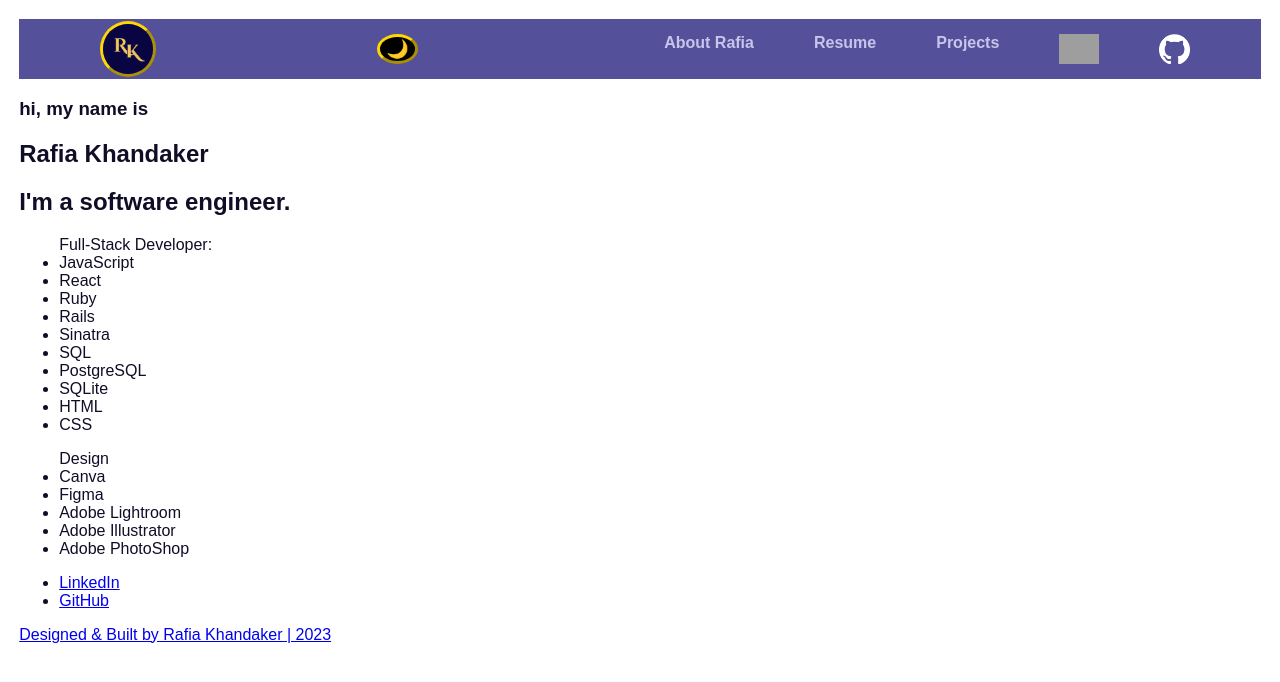
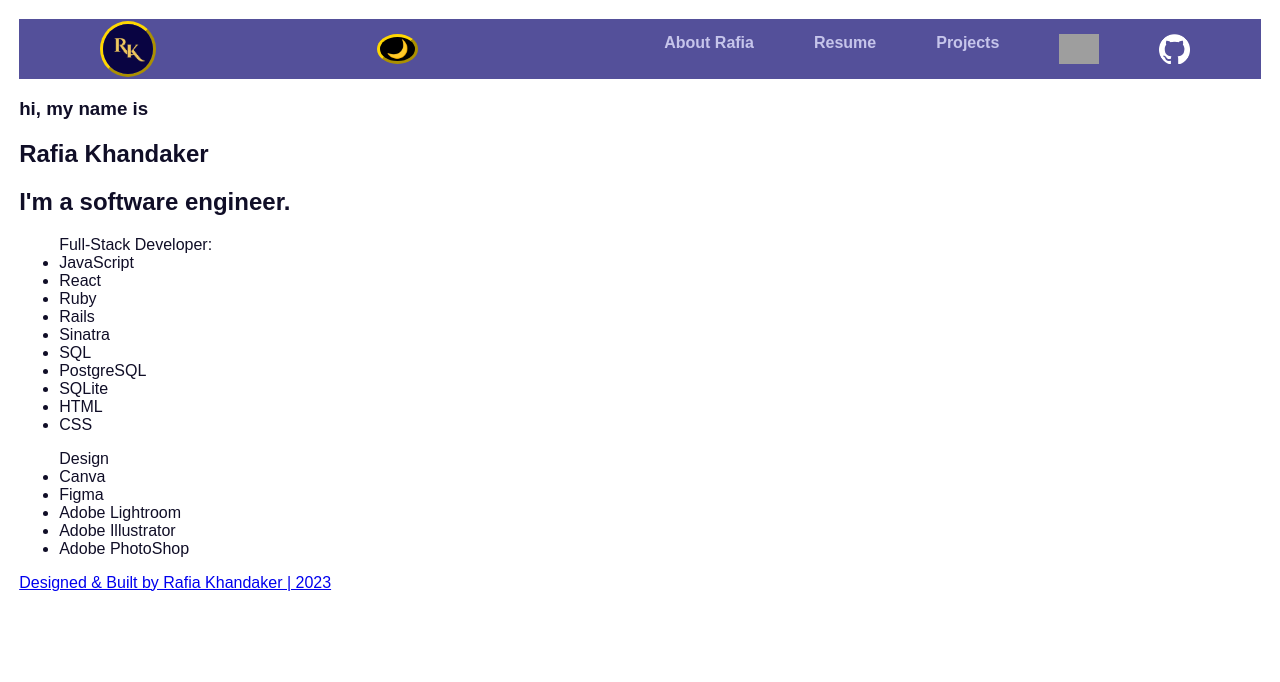
Before and after one commit to RafiaJK/portfolio, a React (Create React App) app: page / in a window 1280 px wide. Shown: the top 682 px of the page. Built offline with nearby package versions, Linux system fonts and the light colour scheme; grey boxes are pictures that could not be loaded.

Commit message:
Updated socials

```diff
--- a/src/App.js
+++ b/src/App.js
@@ -42,7 +42,7 @@ function App() {
       </Routes>
       </BrowserRouter>
 
-    <Socials/>
+    {/* <Socials/> */}
 
       <a href="https://github.com/RafiaJK/portfolio"><p>Designed & Built by Rafia Khandaker | 2023</p>
 </a>
```
